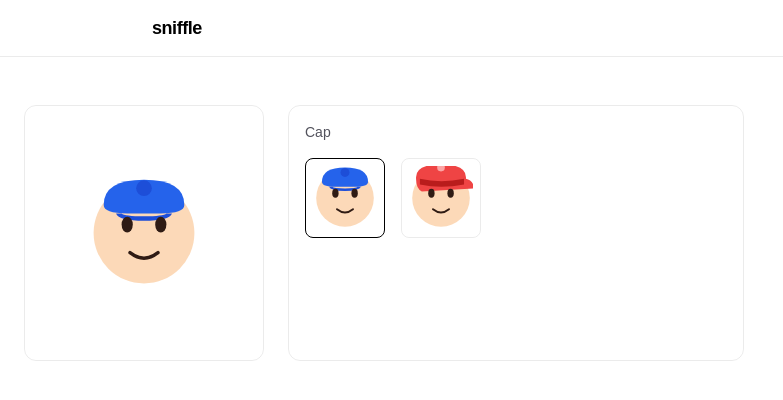
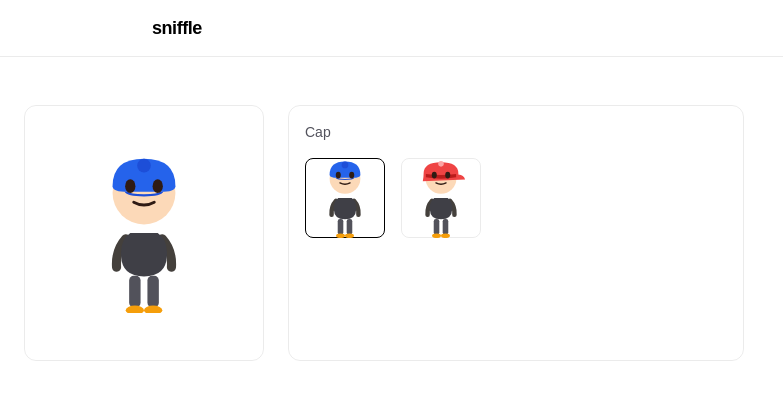
Before and after one commit to ayushkpai/sniffle, a Next.js app: page / in a window 1280 px wide. Shown: the top 400 px of the page, without its empty margins (0-783 px from the left). Built offline with nearby package versions, Linux system fonts and the light colour scheme.

Commit message:
Turn face into full body avatar

```diff
--- /dev/null
+++ b/app/components/avatar.tsx
@@ -0,0 +1,99 @@
+export type Cap = "beanie" | "flat";
+
+export function CapHead({ cap }: { cap: Cap }) {
+  if (cap === "beanie") {
+    return (
+      <g>
+        <path
+          d="M 45,58 Q 45,10 100,10 Q 155,10 155,58 Q 155,68 128,68 L 72,68 Q 45,68 45,58 Z"
+          fill="#2563eb"
+        />
+        <path
+          d="M 66,68 Q 70,76 100,76 Q 130,76 134,68 L 128,68 Q 125,72 100,72 Q 75,72 72,68 Z"
+          fill="#1d4ed8"
+        />
+        <circle cx="100" cy="22" r="12" fill="#1d4ed8" />
+      </g>
+    );
+  }
+  return (
+    <g>
+      <path
+        d="M 38,52 Q 38,12 100,12 Q 162,12 162,52 L 162,56 Q 182,58 186,74 L 35,80 Q 38,66 38,52 Z"
+        fill="#ef4444"
+      />
+      <path
+        d="M 46,54 Q 100,62 154,54 L 154,66 Q 100,76 46,66 Z"
+        fill="#b91c1c"
+      />
+      <circle cx="100" cy="18" r="10" fill="#fca5a5" />
+    </g>
+  );
+}
+
+interface AvatarProps {
+  cap?: Cap;
+  size?: string;
+}
+
+export default function Avatar({ cap, size = "h-40 w-32" }: AvatarProps) {
+  return (
+    <div className="flex h-full w-full items-center justify-center">
+      <svg
+        viewBox="0 0 200 280"
+        className={size}
+        role="img"
+        aria-label="Avatar preview"
+      >
+        <g id="legs">
+          <rect x="74" y="215" width="20" height="55" rx="8" fill="#52525b" />
+          <rect x="106" y="215" width="20" height="55" rx="8" fill="#52525b" />
+          <ellipse cx="84" cy="275" rx="16" ry="8" fill="#f59e0b" />
+          <ellipse cx="116" cy="275" rx="16" ry="8" fill="#f59e0b" />
+        </g>
+        <g id="arms">
+          <path
+            d="M 68,150 Q 50,170 52,200"
+            stroke="#44403c"
+            strokeWidth="16"
+            strokeLinecap="round"
+            fill="none"
+          />
+          <path
+            d="M 132,150 Q 150,170 148,200"
+            stroke="#44403c"
+            strokeWidth="16"
+            strokeLinecap="round"
+            fill="none"
+          />
+        </g>
+        <g id="torso">
+          <path
+            d="M 76,140 Q 58,152 60,180 Q 61,216 100,216 Q 139,216 140,180 Q 142,152 124,140 Z"
+            fill="#3f3f46"
+          />
+        </g>
+        <g id="head">
+          <circle cx="100" cy="70" r="55" fill="#fcd9b8" />
+        </g>
+        {cap && <CapHead cap={cap} />}
+        <g id="face">
+          <ellipse cx="76" cy="58" rx="9" ry="12" fill="#2f1b14" />
+          <ellipse cx="124" cy="58" rx="9" ry="12" fill="#2f1b14" />
+          <path
+            d="M 82,86 Q 100,96 118,86"
+            stroke="#2f1b14"
+            strokeWidth="5"
+            strokeLinecap="round"
+            fill="none"
+          />
+        </g>
+      </svg>
+    </div>
+  );
+}
+
+export const CAPS: { id: Cap; name: string }[] = [
+  { id: "beanie", name: "Beanie" },
+  { id: "flat", name: "Flat cap" },
+];
--- a/app/components/face.tsx
+++ /dev/null
@@ -1,67 +0,0 @@
-export type Cap = "beanie" | "flat";
-
-export function CapHead({ cap }: { cap: Cap }) {
-  if (cap === "beanie") {
-    return (
-      <g>
-        <path
-          d="M 28,50 Q 28,5 100,5 Q 172,5 172,50 Q 172,65 130,65 L 70,65 Q 28,65 28,50 Z"
-          fill="#2563eb"
-        />
-        <path
-          d="M 50,65 Q 55,78 100,78 Q 145,78 150,65 L 140,65 Q 135,70 100,70 Q 65,70 60,65 Z"
-          fill="#1d4ed8"
-        />
-        <circle cx="100" cy="20" r="14" fill="#1d4ed8" />
-      </g>
-    );
-  }
-  return (
-    <g>
-      <path
-        d="M 22,35 Q 22,-5 100,-5 Q 178,-5 178,35 L 178,40 Q 200,45 205,70 L 40,80 Q 22,70 22,40 Z"
-        fill="#ef4444"
-      />
-      <path
-        d="M 34,40 Q 100,55 172,40 L 172,58 Q 100,72 34,58 Z"
-        fill="#b91c1c"
-      />
-      <circle cx="100" cy="5" r="12" fill="#fca5a5" />
-    </g>
-  );
-}
-
-interface FaceProps {
-  cap?: Cap;
-  size?: string;
-}
-
-export default function Face({ cap, size = "h-28 w-28" }: FaceProps) {
-  return (
-    <div className="flex h-full w-full items-center justify-center">
-      <svg
-        viewBox="0 0 200 200"
-        className={size}
-        role="img"
-        aria-label="Avatar face preview"
-      >
-        <circle cx="100" cy="100" r="90" fill="#fcd9b8" />
-        {cap && <CapHead cap={cap} />}
-        <ellipse cx="70" cy="85" rx="10" ry="14" fill="#2f1b14" />
-        <ellipse cx="130" cy="85" rx="10" ry="14" fill="#2f1b14" />
-        <path
-          d="M 75,135 Q 100,155 125,135"
-          stroke="#2f1b14"
-          strokeWidth="6"
-          strokeLinecap="round"
-          fill="none"
-        />
-      </svg>
-    </div>
-  );
-}
-
-export const CAPS: { id: Cap; name: string }[] = [
-  { id: "beanie", name: "Beanie" },
-  { id: "flat", name: "Flat cap" },
-];
--- a/app/page.tsx
+++ b/app/page.tsx
@@ -1,7 +1,7 @@
 "use client";
 
 import { useState } from "react";
-import Face, { type Cap, CAPS } from "./components/face";
+import Avatar, { type Cap, CAPS } from "./components/avatar";
 
 export default function Home() {
   const [cap, setCap] = useState<Cap | undefined>("beanie");
@@ -10,7 +10,7 @@ export default function Home() {
     <main className="flex w-full max-w-3xl flex-1 flex-col items-center gap-6 px-6 py-12">
       <div className="flex w-full gap-6">
         <div className="h-64 w-1/3 rounded-xl border border-black/[.08] dark:border-white/[.145]">
-          <Face cap={cap} />
+          <Avatar cap={cap} />
         </div>
         <div className="flex h-64 flex-1 flex-col gap-4 rounded-xl border border-black/[.08] p-4 dark:border-white/[.145]">
           <h2 className="text-sm font-medium text-zinc-600 dark:text-zinc-400">
@@ -30,7 +30,7 @@ export default function Home() {
                 aria-pressed={cap === style.id}
                 aria-label={style.name}
               >
-                <Face cap={style.id} size="h-16 w-16" />
+                <Avatar cap={style.id} size="h-20 w-14" />
               </button>
             ))}
           </div>
```
